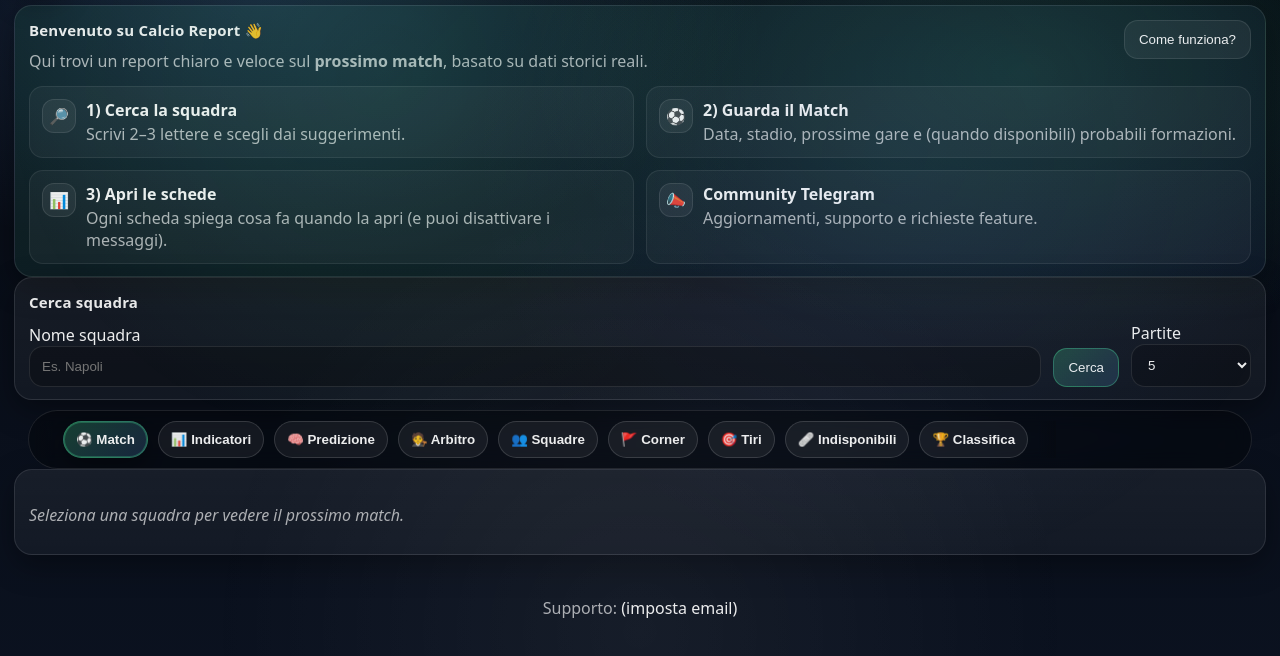
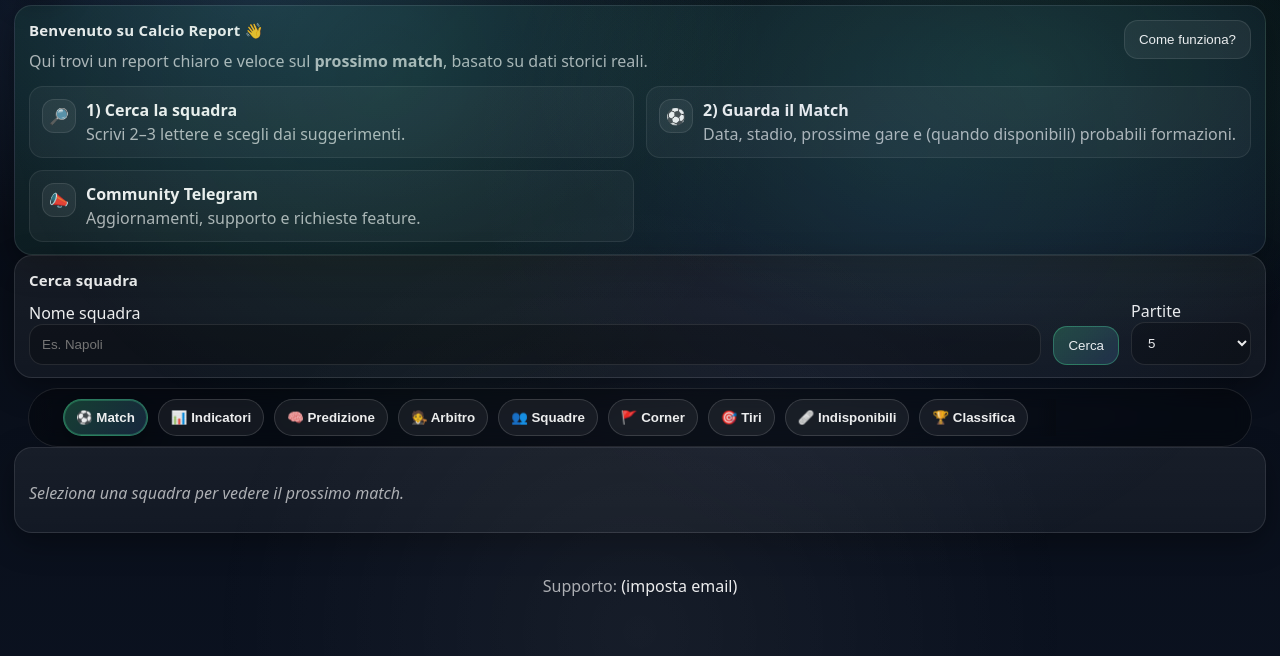
Before and after one commit to CiccioGamer00/calcio_report, a plain HTML site: page index.html in a window 1280 px wide. Shown: the part 88-744 px from the top of the page. Drawn offline with Linux system fonts and the light colour scheme.

Commit message:
Update index.html

```diff
--- a/index.html
+++ b/index.html
@@ -68,13 +68,7 @@
             </div>
           </div>
 
-          <div class="welcomeItem">
-            <div class="welcomeIcon">📊</div>
-            <div>
-              <div class="welcomeTitle">3) Apri le schede</div>
-              <div class="muted">Ogni scheda spiega cosa fa quando la apri (e puoi disattivare i messaggi).</div>
-            </div>
-          </div>
+
 
           <div class="welcomeItem">
             <div class="welcomeIcon">📣</div>
```
